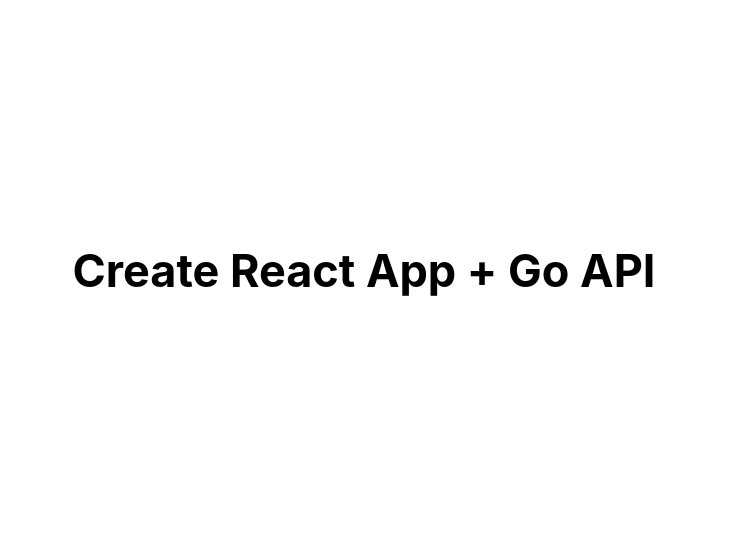
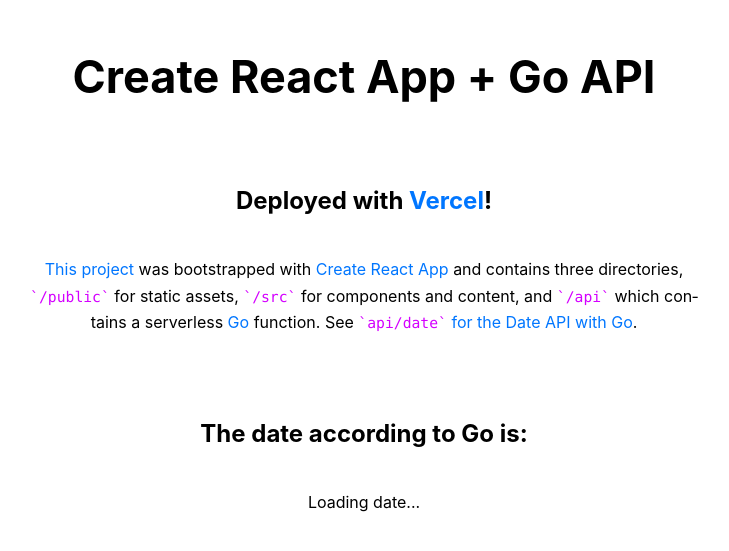
Before and after one commit to shadaryaei/todo-app, a React (Create React App) app: page / in a window 1280 px wide. Shown: the part 129-680 px from the top of the page, without its empty margins (276-1005 px from the left). Built offline with nearby package versions, Linux system fonts and the light colour scheme; no server answers.

Commit message:
update app

```diff
--- a/src/App.js
+++ b/src/App.js
@@ -1,10 +1,55 @@
 import React from 'react';
+import { useEffect, useState } from 'react';
 import './App.css';
 
 function App() {
+  const [date, setDate] = useState(null);
+  useEffect(() => {
+    async function getDate() {
+      const res = await fetch('/api/date');
+      const newDate = await res.text();
+      setDate(newDate);
+    }
+    getDate();
+  }, []);
   return (
     <main>
       <h1>Create React App + Go API</h1>
+      <h2>
+        Deployed with{' '}
+        <a
+          href="https://vercel.com/docs"
+          target="_blank"
+          rel="noreferrer noopener"
+        >
+          Vercel
+        </a>
+        !
+      </h2>
+      <p>
+        <a
+          href="https://github.com/vercel/vercel/tree/main/examples/create-react-app"
+          target="_blank"
+          rel="noreferrer noopener"
+        >
+          This project
+        </a>{' '}
+        was bootstrapped with{' '}
+        <a href="https://facebook.github.io/create-react-app/">
+          Create React App
+        </a>{' '}
+        and contains three directories, <code>/public</code> for static assets,{' '}
+        <code>/src</code> for components and content, and <code>/api</code>{' '}
+        which contains a serverless <a href="https://golang.org/">Go</a>{' '}
+        function. See{' '}
+        <a href="/api/date">
+          <code>api/date</code> for the Date API with Go
+        </a>
+        .
+      </p>
+      <br />
+      <h2>The date according to Go is:</h2>
+      <p>{date ? date : 'Loading date...'}</p>
     </main>
   );
 }
```
